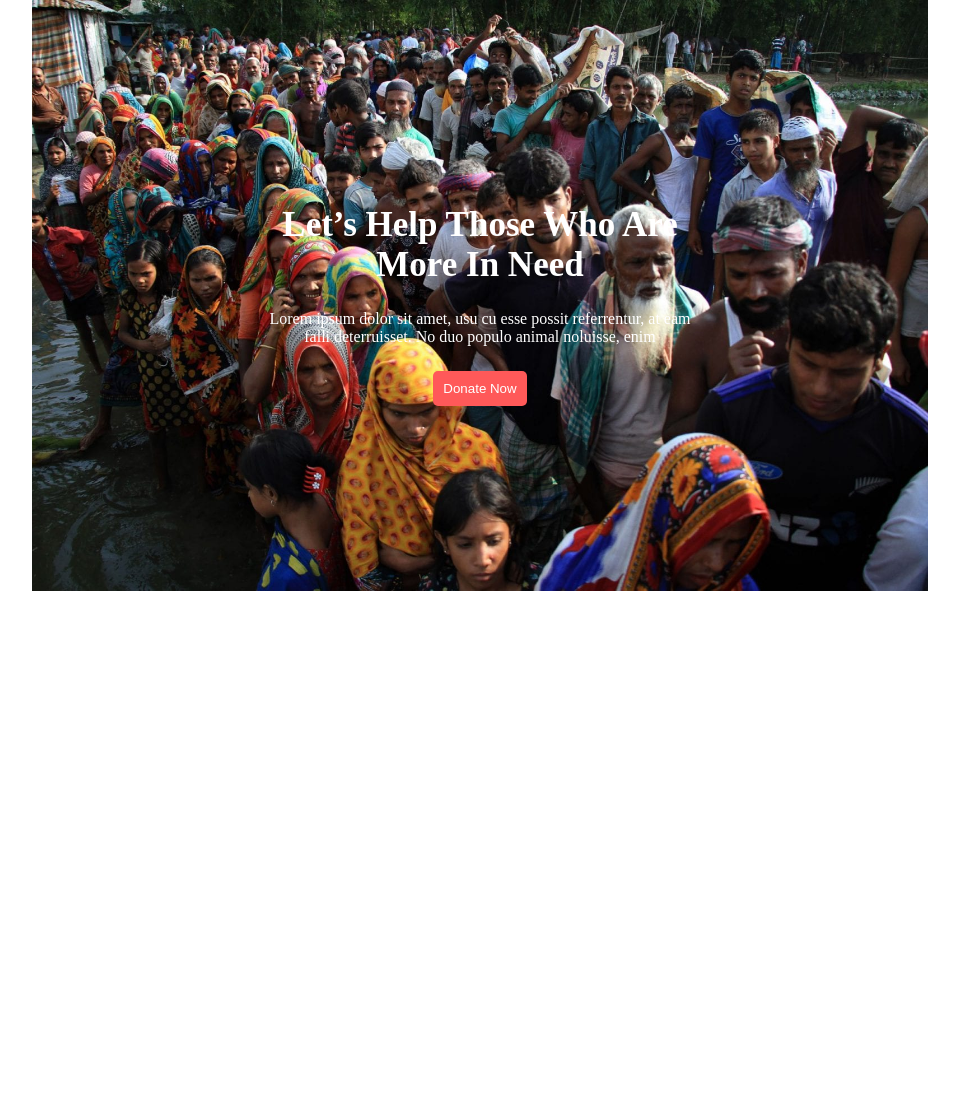
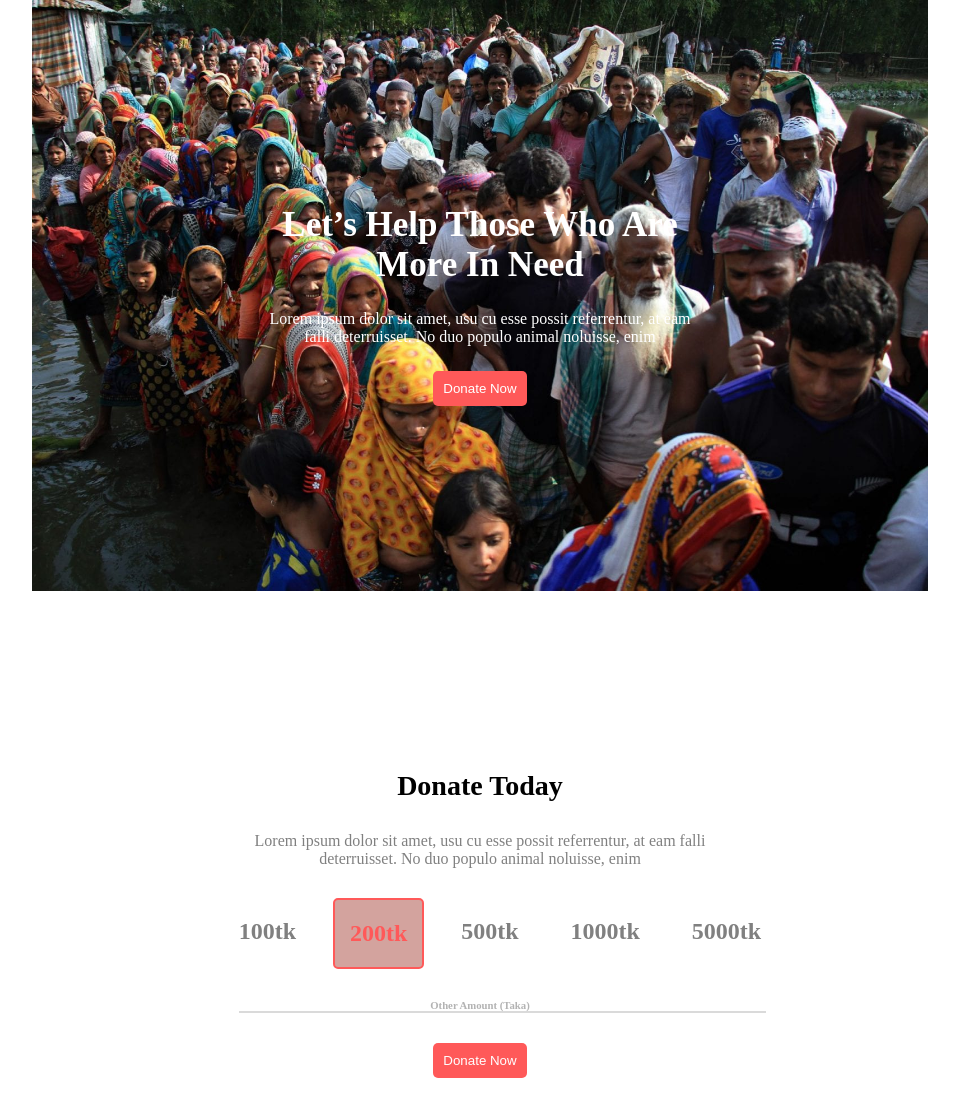
Before and after one commit to KKD98/donate-today, a plain HTML site: page index.html in a window 1280 px wide. Shown: the whole page, without its empty margins (160-1119 px from the left). Before the commit the page ends 800 px from the top, so only its background shows below. Drawn offline with Linux system fonts and the light colour scheme.

Commit message:
added part-1 of the body

```diff
--- a/index.html
+++ b/index.html
@@ -33,6 +33,36 @@
 
     <main>
 
+        <section class="part-1">
+
+            <h2 class="section-title">Donate Today</h2>
+            <p class="description">Lorem ipsum dolor sit amet, usu cu esse possit referrentur, at eam falli <br>
+                deterruisset. No duo populo animal noluisse, enim</p>
+
+            <ul class="amount">
+                <li class="amount-li">100tk</li>
+                <li class="amount-li-excep">200tk</li>
+                <li class="amount-li">500tk</li>
+                <li class="amount-li">1000tk</li>
+                <li class="amount-li">5000tk</li>
+            </ul>
+
+            <h6 class="description-amount">Other Amount (Taka)</h6>
+
+            <div class="hrr">
+                <hr class="hr-line">
+            </div>
+
+            <div>
+                <button class="primary-button">Donate Now</button>
+            </div>
+
+        </section>
+        <section></section>
+        <section></section>
+        <section></section>
+        <section></section>
+
     </main>
 
     <footer>
--- a/style.css
+++ b/style.css
@@ -1,10 +1,10 @@
-*{
+* {
     margin: 0 auto;
 }
 
-.primary-button{
+.primary-button {
 
-   background-color:#FF5959 ;
+    background-color: #FF5959;
     border: none;
     padding: 10px;
     color: white;
@@ -12,14 +12,15 @@
 }
 
 /* Header Section */
-.header{
+.header {
     margin-top: 0;
     padding: 0;
     /* border: 3px solid red; */
     width: 70%;
     height: 620px;
 }
-.banner{
+
+.banner {
     background-image: url('../images/donateImage/donation7.jpg');
     background-size: contain;
     background-repeat: no-repeat;
@@ -30,10 +31,10 @@
     /* border: 3px solid green; */
 }
 
-.banner-contant{
+.banner-contant {
 
     /* margin: 1050px; */
-   padding: 205px ;
+    padding: 205px;
     width: 50%;
     color: white;
     /* border: 3px solid blue; */
@@ -41,12 +42,80 @@
 
 }
 
-.banner-title{
+.banner-title {
     font-size: 35px;
     font-weight: 600;
     margin-bottom: 25px;
 }
 
-.banner-description{
+.banner-description {
     margin-bottom: 25px;
 }
+
+/* Donate Today Section */
+
+.part-1 {
+    margin-top: 0;
+    padding: 150px;
+    width: 48%;
+    height: 180px;
+    color: black;
+    text-align: center;
+
+}
+
+.section-title {
+    font-size: 28px;
+    font-weight: 700;
+    margin-bottom: 30px;
+}
+
+.description {
+    color: gray;
+    margin-bottom: 30px;
+}
+
+ul {
+    display: flex;
+    list-style: none;
+    margin-bottom: 30px;
+    justify-content: space-between;
+    margin-left: auto;
+    margin-right: auto;
+}
+
+.amount-li {
+    color: gray;
+    font-size: 24px;
+    font-weight: 700;
+    padding: 20px 15px;
+}
+
+.amount-li-excep {
+    color: #FF5959;
+    font-size: 24px;
+    font-weight: 700;
+    border: 2px solid #FF5959;
+    padding: 20px 15px;
+    border-radius: 5px;
+    background-color: rgb(211, 163, 158);
+}
+
+.description-amount {
+    color: #B3B3B3;
+}
+
+.hrr{
+    margin-left: 45px;
+    margin-right: auto;
+    margin-bottom: 30px;
+}
+
+.hr-line {
+    color: #B3B3B3;
+    width: 80%;
+    border: 1px solid #DADADA;
+    margin-left: auto;
+    margin-right: auto;
+    padding-left: 70px;
+}
```
Lines whose indentation alone changed are shown as unchanged.
